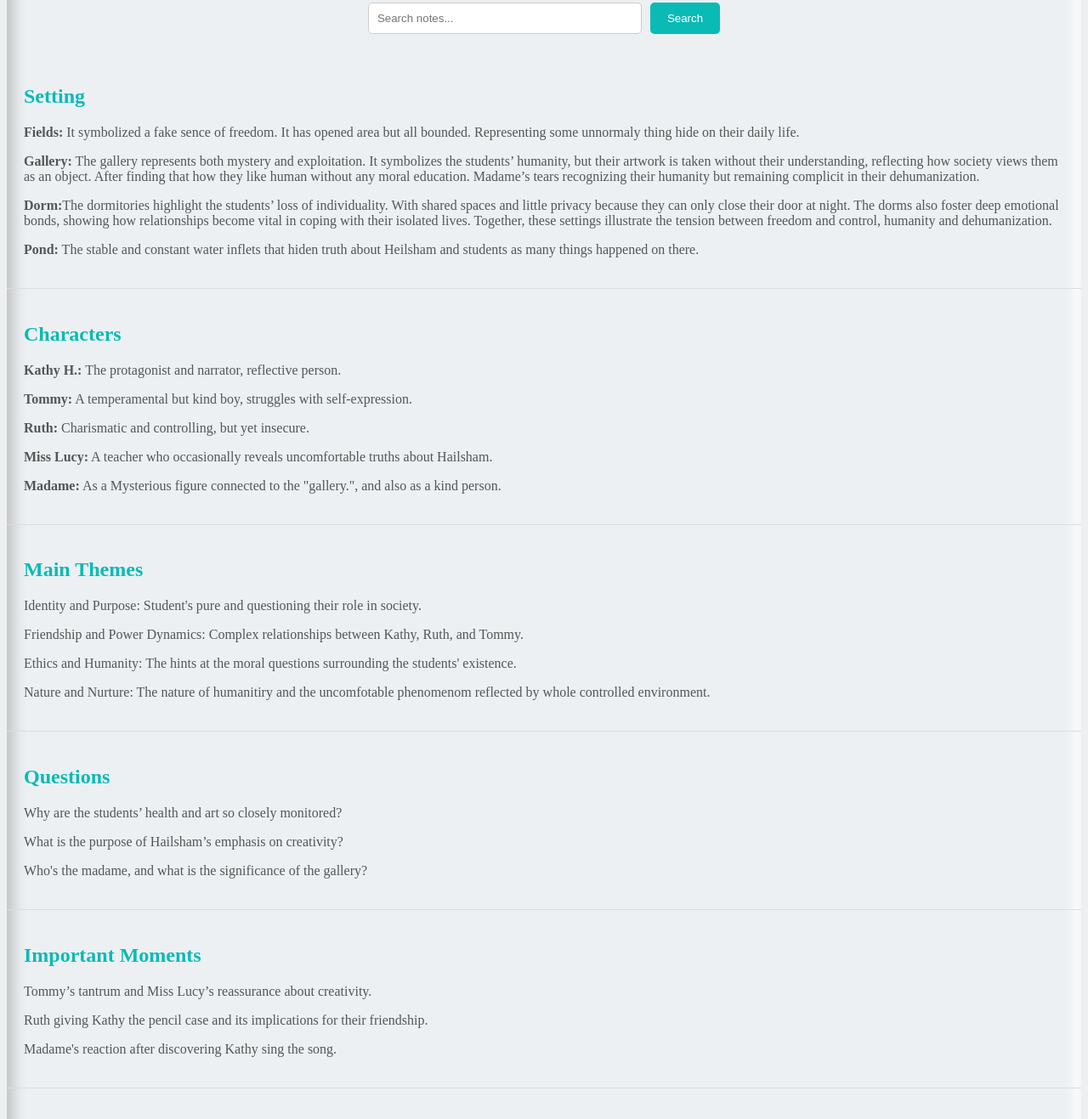
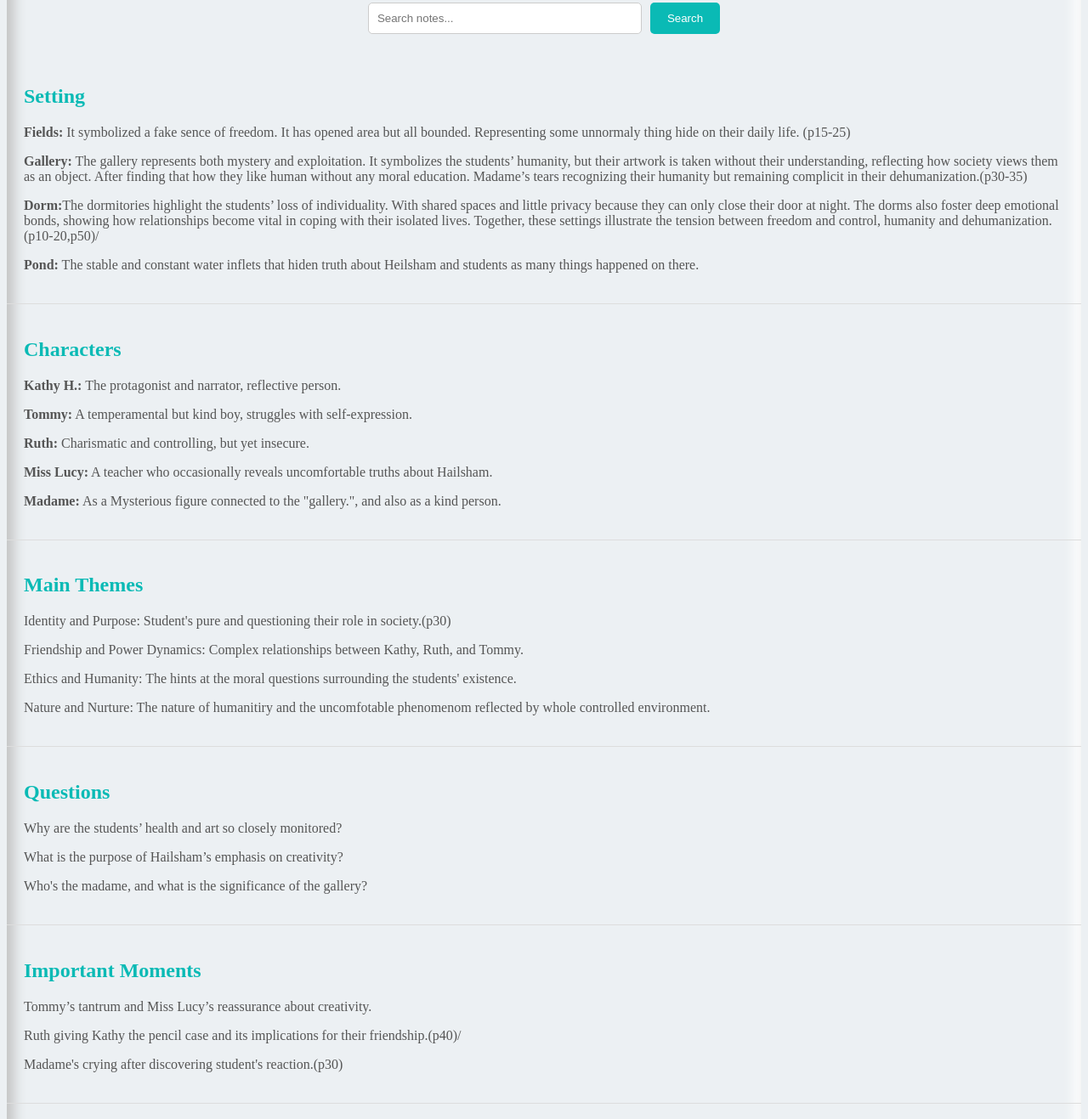
Before and after one commit to suiseireimu/-, a plain HTML site: page index.html in a window 1280 px wide. Shown: the part 183-1500 px from the top of the page at 85% size. Drawn offline with Linux system fonts and the light colour scheme.

Commit message:
Update index.html

```diff
--- a/index.html
+++ b/index.html
@@ -105,11 +105,11 @@
   <main id="content">
     <section id="setting">
       <h2>Setting</h2>
-      <p><strong>Fields:</strong> It symbolized a fake sence of freedom. It has opened area but all bounded. Representing some unnormaly thing hide on their daily life. </p>
+      <p><strong>Fields:</strong> It symbolized a fake sence of freedom. It has opened area but all bounded. Representing some unnormaly thing hide on their daily life. (p15-25)</p>
       <p><strong>Gallery:</strong> The gallery represents both mystery and exploitation. It symbolizes the students’ humanity, but their artwork is taken without their understanding, reflecting how society views them as an object.
-        After finding that how they like human without any moral education. Madame’s tears recognizing their humanity but remaining complicit in their dehumanization.</p>
+        After finding that how they like human without any moral education. Madame’s tears recognizing their humanity but remaining complicit in their dehumanization.(p30-35)</p>
 <p><strong>Dorm:</strong>The dormitories highlight the students’ loss of individuality. With shared spaces and little privacy because they can only close their door at night. The dorms also foster deep emotional bonds,
-  showing how relationships become vital in coping with their isolated lives. Together, these settings illustrate the tension between freedom and control, humanity and dehumanization.</p>
+  showing how relationships become vital in coping with their isolated lives. Together, these settings illustrate the tension between freedom and control, humanity and dehumanization.(p10-20,p50)/</p>
    <p><strong>Pond:</strong> The stable and constant water inflets that hiden truth about Heilsham and students as many things happened on there.
     </section>
     <section id="characters">
@@ -122,7 +122,7 @@
     </section>
     <section id="themes">
       <h2>Main Themes</h2>
-      <p>Identity and Purpose: Student's pure and questioning their role in society.</p>
+      <p>Identity and Purpose: Student's pure and questioning their role in society.(p30)</p>
       <p>Friendship and Power Dynamics: Complex relationships between Kathy, Ruth, and Tommy.</p>
       <p>Ethics and Humanity: The hints at the moral questions surrounding the students' existence.</p>
       <p>Nature and Nurture: The nature of humanitiry and the uncomfotable phenomenom reflected by whole controlled environment.</p>
@@ -136,8 +136,8 @@
     <section id="important-moments">
       <h2>Important Moments</h2>
       <p>Tommy’s tantrum and Miss Lucy’s reassurance about creativity.</p>
-      <p>Ruth giving Kathy the pencil case and its implications for their friendship.</p>
-      <p>Madame's reaction after discovering Kathy sing the song.</p>
+      <p>Ruth giving Kathy the pencil case and its implications for their friendship.(p40)/</p>
+      <p>Madame's crying after discovering student's reaction.(p30)</p>
     </section>
     <section id="additional-sections">
       <h2>Additional Sections</h2>
```
